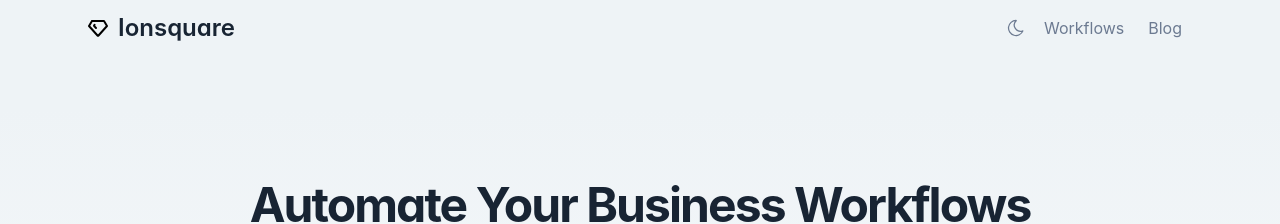
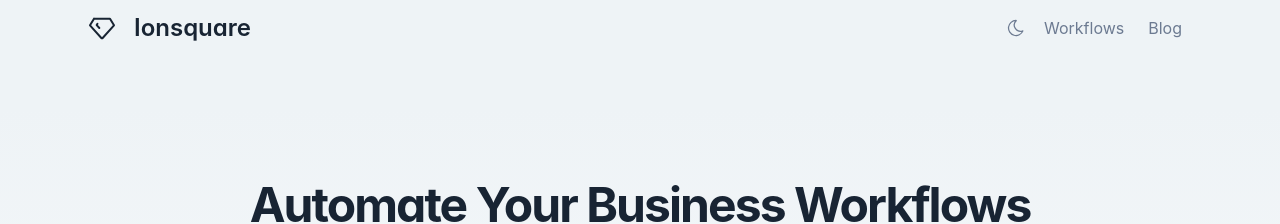
Before and after one commit to olegp/ionsquare.com, a Jekyll site: the page built from site/index.html, in a window 1280 px wide. Shown: the top 224 px of the page. Built offline with Jekyll 4.4.1, drawn with Linux system fonts in a browser that asks for light colours.

Commit message:
include logo svg as html file

```diff
--- a/site/_includes/header.html
+++ b/site/_includes/header.html
@@ -4,13 +4,7 @@
       class="navbar-brand navbar-brand-autodark d-none-navbar-horizontal pe-0 pe-md-3"
       href="{{ site.url }}/"
     >
-      <img
-        src="{{ site.url }}/assets/icons/tent-black.svg"
-        width="24"
-        height="24"
-        alt="Ionsquare logo"
-        class="logo"
-      />
+      {% include logo.html %}
       <h1 class="mb-0">Ionsquare</h1>
     </a>
     <div class="navbar-nav flex-row order-md-last">
--- /dev/null
+++ b/site/_includes/logo.html
@@ -0,0 +1,17 @@
+<svg
+  xmlns="http://www.w3.org/2000/svg"
+  width="24"
+  height="24"
+  viewBox="0 0 24 24"
+  fill="none"
+  stroke="currentColor"
+  stroke-width="2"
+  stroke-linecap="round"
+  stroke-linejoin="round"
+  class="icon icon-tabler icons-tabler-outline icon-tabler-diamond me-2"
+  alt="Ionsquare logo"
+>
+  <path stroke="none" d="M0 0h24v24H0z" fill="none"/>
+  <path d="M6 5h12l3 5l-8.5 9.5a.7 .7 0 0 1 -1 0l-8.5 -9.5l3 -5" />
+  <path d="M10 12l-2 -2.2l.6 -1" />
+</svg>
--- a/site/assets/js/theme-toggler.js
+++ b/site/assets/js/theme-toggler.js
@@ -6,11 +6,6 @@ document.addEventListener('DOMContentLoaded', function() {
     document.body.classList.remove('theme-dark', 'theme-light');
     document.body.classList.add(theme === 'dark' ? 'theme-dark' : 'theme-light');
     localStorage.setItem('theme', theme);
-
-    // Update logo src
-    const logo = document.querySelector('.logo');
-    let cleanUrl = logo.src.substring(0, logo.src.lastIndexOf('/'));
-    logo.src = cleanUrl + '/' + (theme === 'dark' ? 'tent-white.svg' : 'tent-black.svg');
 
     // Update button visibility
     document.querySelectorAll('[data-bs-toggle="theme"]').forEach(btn => {
```
Also changed, not shown: site/assets/icons/tent-black.svg (deleted), site/assets/icons/tent-white.svg (deleted).
